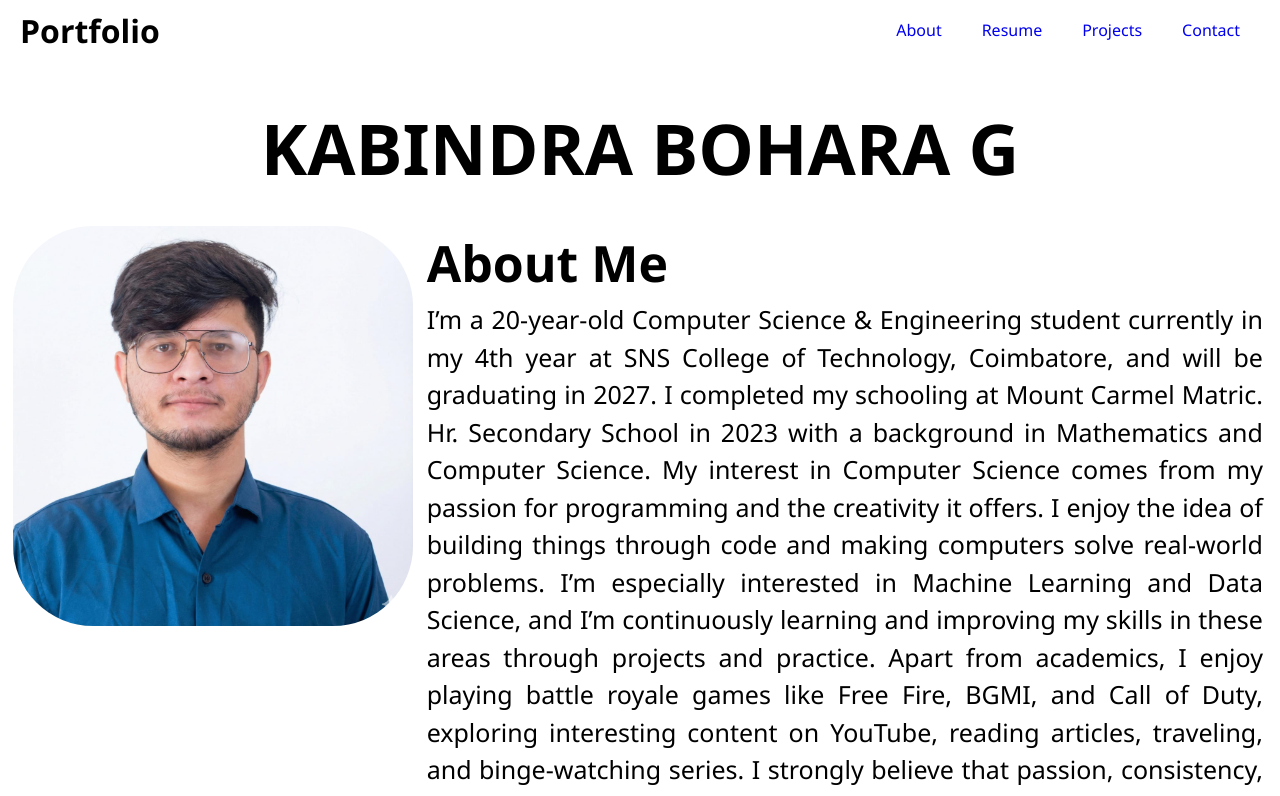
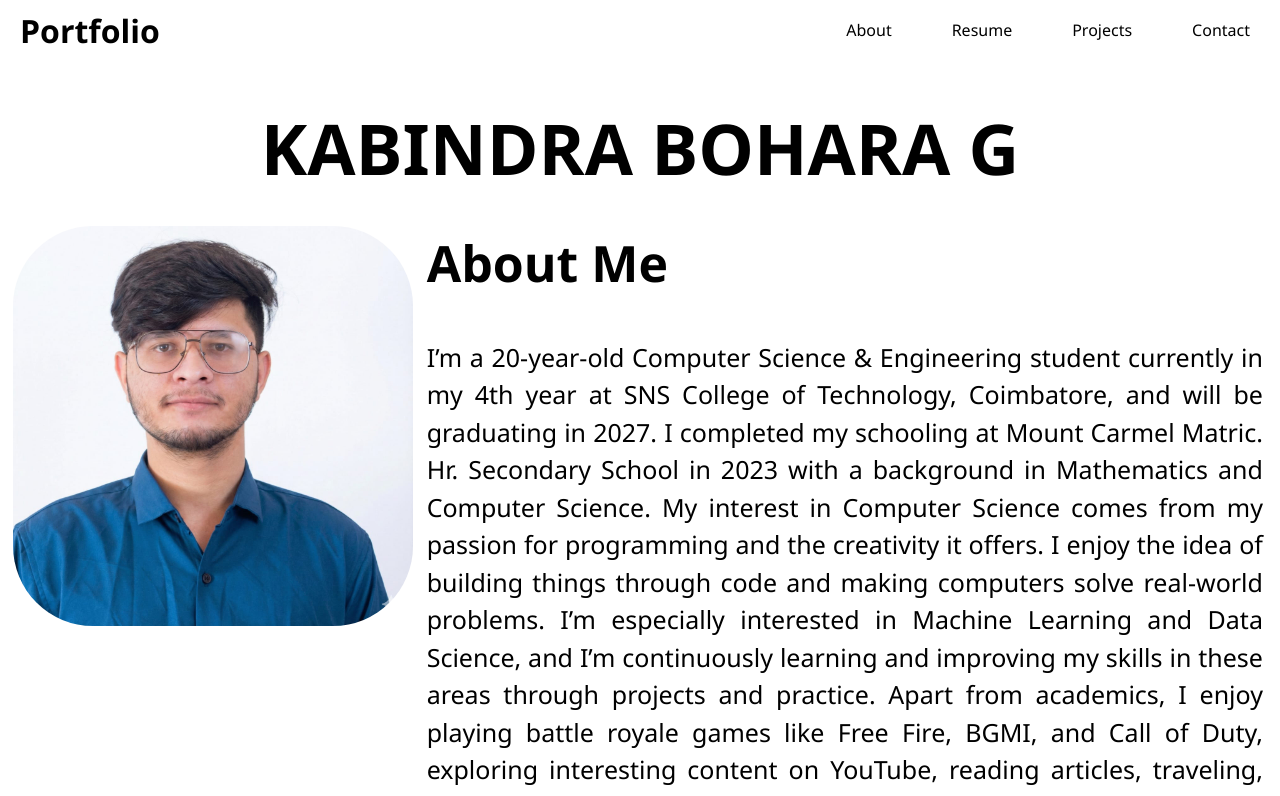
Before and after one commit to kabindrabohara078/portfolio, a React app: page / in a window 1280 px wide. Shown: the top 796 px of the page. Built offline with nearby package versions, Linux system fonts and the light colour scheme; the HTML template or start-up script is replaced by a standard one.

Commit message:
add page-1 about

```diff
--- a/src/components/Components.css
+++ b/src/components/Components.css
@@ -54,18 +54,43 @@ span{
     display: flex;
     /* justify-content: center; */
     align-items: center;
+    cursor: pointer;
+}
+.header-left a{
+    text-decoration: none;
+    color: black;
 }
 
 .header-right{
     display: flex;
     align-items: center;
-    margin-right: 40px;
-    gap: 40px;
+    /* margin-right: 40px; */
+    /* gap: 40px; */
 }
 
 .footer-main{
     text-align: center;
 }
 
+.header-right ul{
+    height: 100%;
+    width: 100%;
+
+    cursor: pointer;
+}
+.header-right ul a{
+    height: 100%;
+    padding:0px 30px 0px 30px;
+    width: 100%;
+    /* background-color: aqua;  */
+    display: flex;
+    justify-content: center;
+    align-items: center;
+    color: black;
+}
+.header-right ul a:hover{
+    background-color: #095285;
+    color: white;
+}
 
 }
--- a/src/components/Header.jsx
+++ b/src/components/Header.jsx
@@ -7,8 +7,9 @@ const Header = (props) => {
   return (
     <div className='header-main'>
 
-        <div className="header-left">
+        <div className="header-left"><Link to='/'>
             <h1>Portfolio</h1>
+        </Link>
         </div>
 
         <div className="header-right-menu">
--- a/src/pages/About.jsx
+++ b/src/pages/About.jsx
@@ -12,7 +12,7 @@ const About = () => {
 
 
             <div className="about">
-            <h1>About Me</h1>
+            <h1>About Me</h1> <br />
                 <p>
                     I’m a 20-year-old Computer Science & Engineering student currently in my 4th year at SNS College of Technology, Coimbatore, and will be graduating in 2027. I completed my schooling at Mount Carmel Matric. Hr. Secondary School in 2023 with a background in Mathematics and Computer Science.
 
@@ -27,7 +27,7 @@ const About = () => {
             </div>
 
             <div className="keywords">
-                <h1>Few Keywords that define me</h1>
+                <h1>Few Keywords that define me</h1> <br />
                 <ul>
                     <li>1. Design Thinker</li>
                     <li>2. Team Leader</li>
```
